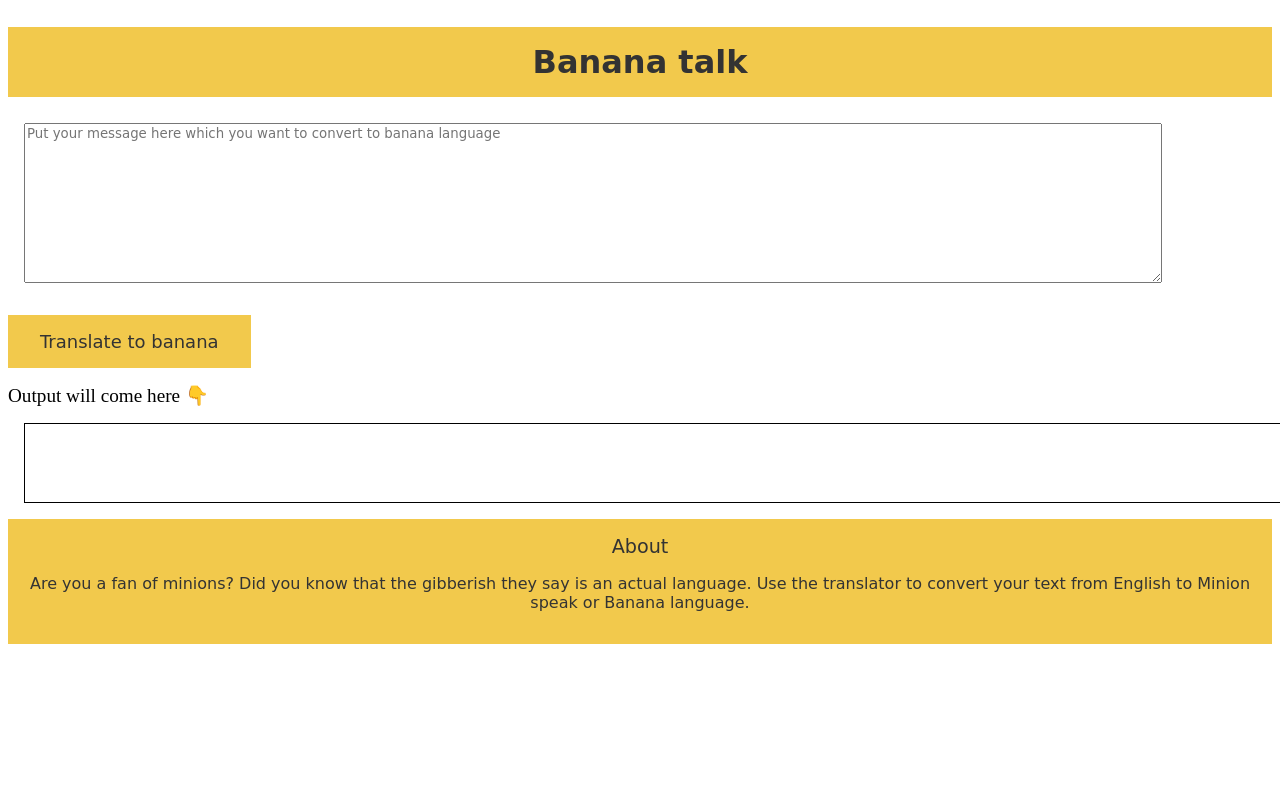
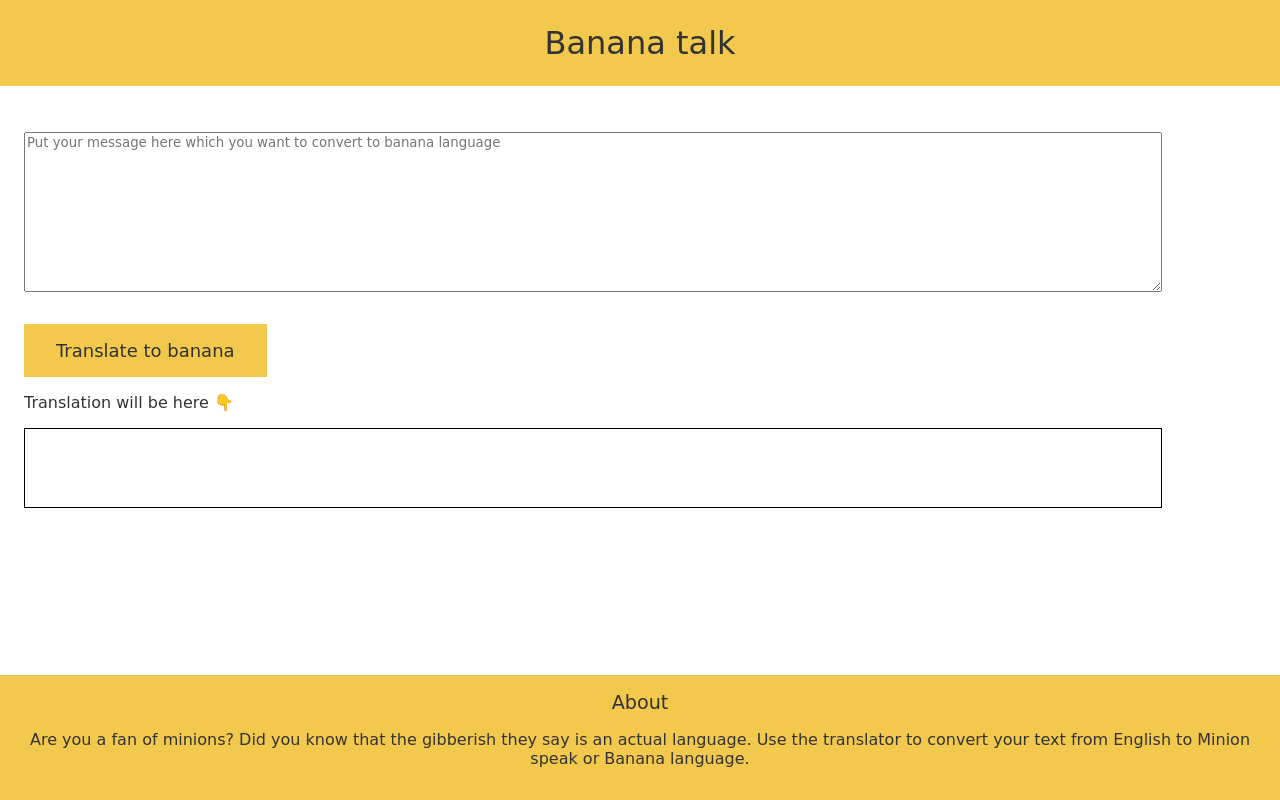
Before and after one commit to abhij24/banana-speak, a plain HTML site: page index.html in a window 1280 px wide. Drawn offline with Linux system fonts and the light colour scheme.

Commit message:
update: done

```diff
--- a/index.html
+++ b/index.html
@@ -21,11 +21,10 @@
             border: 1px solid black;
             min-height: 10vh;
             max-height: 20vh;
-            width: 100%;
+            width: 90%;
             margin: 1rem;
             overflow: scroll;
             box-sizing: border-box;
-
         }
 
         footer {
@@ -34,41 +33,63 @@
             padding: 1rem ;
             font-family: 'Kalam', cursive;
             color: #333333;
+            position: fixed;
+            left:0;
+            right:0;
+            bottom: 0;
         }
 
-        h2 {
+        #div1 {
             font-family: 'Kalam', cursive;
             background-color: #F2C94C;
-            padding: 1rem;
+            padding: 1.5rem;
+            margin-bottom: 2rem;
             text-align: center;
-            font-size: 2rem;
             color: #333333;
-        }
+            position: fixed;
+            top: 0;
+            left: 0;
+            right: 0;
+            }
 
         button  {
             background-color: #F2C94C;
             border: none;
-            margin: 1rem 0rem;
+            margin-left: 1rem;
+            margin: 1rem;
             padding: 1rem 2rem;
             font-family: 'Kalam', cursive;
             font-size: large;
             color: #333333;
+
+
         }
+
+        #div2 {
+            color:#333333;
+            font-family: 'Kalam', cursive;
+            margin-left: 1rem;
+
+        }
+
     </style>
 
 </head>
 
 <body>
-    <h2>Banana talk</h2>
+    <div id="div1" style="font-size: 2rem; ">Banana talk</div>
+    <br> <br> <br> <br> <br> <br>
     <textarea id="txt-input" placeholder="Put your message here which you want to convert to banana language"></textarea>
     <button id="btn-translate">Translate to banana</button>
 
-    <div style="font-size: larger; "> Output will come here 👇</div>
+    <div id="div2" style="font-size: medium; "> Translation will be here 👇</div>
     <div id="output"></div>
     <footer>
         <div>
             <big>About</big>
-            <p>Are you a fan of minions? Did you know that the gibberish they say is an actual language. Use the translator to convert your text from English to Minion speak or Banana language.</p>
+            <p>Are you a fan of minions? Did you know that the gibberish they say is an actual
+              language. Use the translator to convert your text from English to Minion speak
+              or Banana language.</p>
         </div>
     </footer>
     <script src="app.js" type="text/javascript"></script>
```
